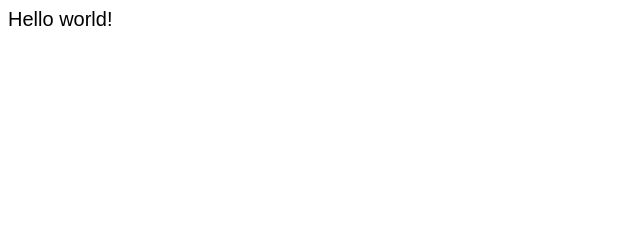
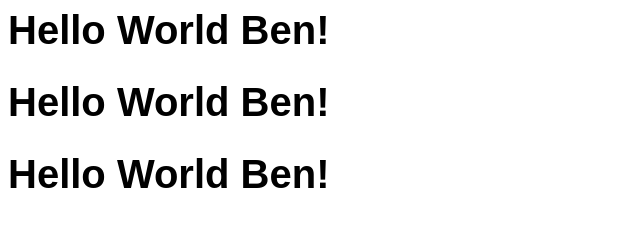
Before and after one commit to Quantumben/vuejs, a plain HTML site: page VUE BEYOND THE FUNDAMENTALS/index.html in a window 1280 px wide. Shown: the whole page, without its empty margins (0-640 px from the left). Drawn offline with nearby package versions, Linux system fonts and the light colour scheme.

Commit message:
Vue Component introduction

```diff
--- a/VUE BEYOND THE FUNDAMENTALS/app.js
+++ b/VUE BEYOND THE FUNDAMENTALS/app.js
@@ -1,26 +1,19 @@
 let vm = Vue.createApp({
-  data() {
-    return {
-      message: "Hello world!"
-    }
-  },
+  // data() {
+  //   return {
+  //     message: "Hello world!"
+  //   }
+  // },
   //template: ``
 })
 
+vm.component('hello', {
+  template: `<h1>{{ message }}</h1>`,
+  data() {
+    return {
+      message: 'Hello World Ben!'
+    }
+  }
+})
+
 vm.mount('#app')
-
-// vm2 = Vue.createApp({
-//   data(){
-//     return {
-//       message: "Hello world"
-//     }
-//   },
-//   render(){
-//     return Vue.h(
-//       'h1',
-//       this.message
-//     )
-//   }
-// }).mount("#app2")
-
-//h => hyperscript
--- a/VUE BEYOND THE FUNDAMENTALS/index.html
+++ b/VUE BEYOND THE FUNDAMENTALS/index.html
@@ -8,7 +8,9 @@
 
 <body>
   <div id="app">
-    {{ message }}
+    <hello></hello>
+    <hello></hello>
+    <hello></hello>
   </div>
 
 
```
